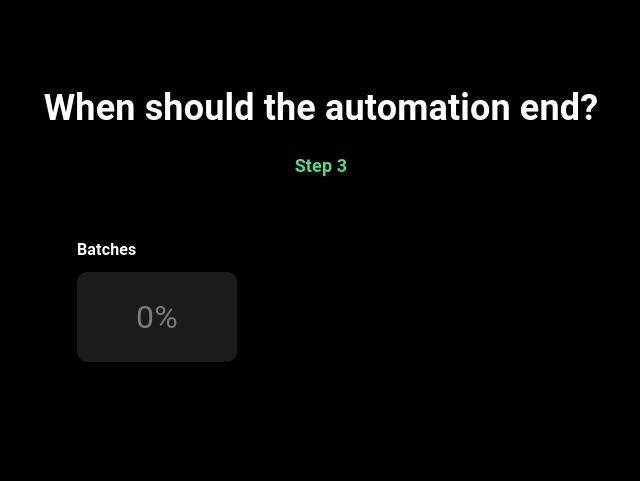
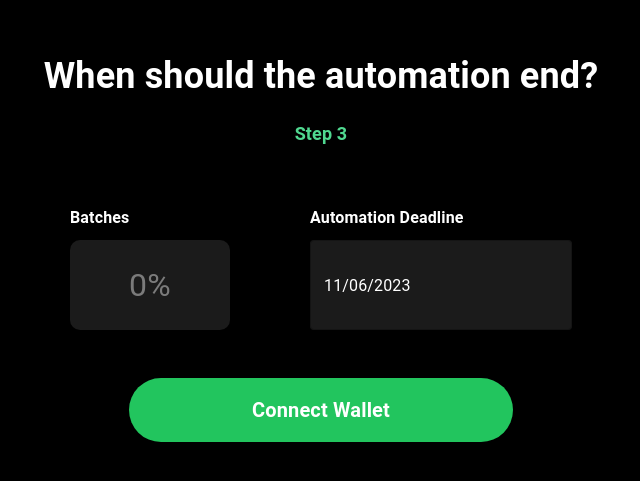
Before and after one commit to fhd1423/splurgefi, a Next.js app in the folder src/frontend/: page /step-three in a window 1280 px wide. Shown: the part 151-632 px from the top of the page, without its empty margins (319-959 px from the left). Built offline with nearby package versions, Linux system fonts and the light colour scheme.

Commit message:
Finishedbasic step3 ui

```diff
--- a/src/frontend/components/CustomDatePicker.js
+++ b/src/frontend/components/CustomDatePicker.js
@@ -1,65 +1,71 @@
-import * as React from "react";
-import TextField from "@mui/material/TextField";
+// CustomDatePicker.js
+import React from "react";
 import { DatePicker } from "@mui/x-date-pickers/DatePicker";
-import { styled } from "@mui/system";
-import Typography from "@mui/material/Typography";
-import { LocalizationProvider } from "@mui/x-date-pickers/LocalizationProvider";
+import {
+  TextField,
+  createTheme,
+  ThemeProvider,
+  Typography,
+} from "@mui/material";
 
-const CustomStyledTextField = styled(TextField)({
-  "& label.Mui-focused": {
-    color: "white",
-  },
-  "& .MuiInputBase-input": {
-    color: "white",
-  },
-  "& .MuiOutlinedInput-root": {
-    "& fieldset": {
-      borderColor: "white",
-    },
-    "&:hover fieldset": {
-      borderColor: "white",
-    },
-    "&.Mui-focused fieldset": {
-      borderColor: "white",
+const customDatePickerTheme = createTheme({
+  palette: {
+    primary: {
+      main: "#50D890",
+      contrastText: "#1B1B1B",
     },
   },
-  "& .MuiSvgIcon-root": {
-    color: "white",
+  components: {
+    MuiTextField: {
+      styleOverrides: {
+        root: {
+          input: {
+            color: "#ffffff",
+            height: "70px",
+            padding: "10px 14px",
+          },
+          "& .MuiInputLabel-root": {
+            color: "#ffffff",
+          },
+          "& .MuiOutlinedInput-root": {
+            backgroundColor: "#1B1B1B",
+            borderRadius: "4px",
+            "&.Mui-focused fieldset": {
+              borderColor: "transparent",
+            },
+          },
+        },
+      },
+    },
+    MuiSvgIcon: {
+      styleOverrides: {
+        root: {
+          color: "#ffffff", // icon color
+        },
+      },
+    },
   },
 });
 
-export default function CustomDatePicker({ value, onChange, label, ...other }) {
+const CustomDatePicker = ({ selectedDate, setSelectedDate }) => {
   return (
-    <LocalizationProvider dateAdapter={AdapterDayjs}>
+    <ThemeProvider theme={customDatePickerTheme}>
+      <Typography
+        variant="subtitle1"
+        color="white"
+        fontWeight="600"
+        gutterBottom
+        style={{ marginBottom: "8px", textAlign: "left" }}
+      >
+        Automation Deadline
+      </Typography>
       <DatePicker
-        label={label}
-        value={value}
-        onChange={onChange}
-        renderInput={(params) => (
-          <CustomStyledTextField
-            {...params}
-            InputLabelProps={{
-              ...params.InputLabelProps,
-              style: { color: "white" },
-            }}
-            inputProps={{ ...params.inputProps, style: { color: "white" } }} // Ensure the input text is white
-            sx={{
-              "& .MuiOutlinedInput-root .MuiOutlinedInput-notchedOutline": {
-                borderColor: "white",
-              },
-              "&:hover .MuiOutlinedInput-root .MuiOutlinedInput-notchedOutline":
-                {
-                  borderColor: "white",
-                },
-              "& .MuiOutlinedInput-root.Mui-focused .MuiOutlinedInput-notchedOutline":
-                {
-                  borderColor: "white",
-                },
-            }}
-          />
-        )}
-        {...other}
+        value={selectedDate}
+        onChange={setSelectedDate}
+        renderInput={(params) => <TextField {...params} />}
       />
-    </LocalizationProvider>
+    </ThemeProvider>
   );
-}
+};
+
+export default CustomDatePicker;
--- a/src/frontend/pages/step-one.js
+++ b/src/frontend/pages/step-one.js
@@ -10,7 +10,6 @@ export default function StepOne() {
   const tokenOptions = [
     { label: "Token A", value: "A" },
     { label: "Token B", value: "B" },
-    // ... other options
   ];
 
   return (
--- a/src/frontend/pages/step-three.js
+++ b/src/frontend/pages/step-three.js
@@ -1,11 +1,10 @@
-"use client";
+// step-three.js
 import React, { useState } from "react";
 import Head from "next/head";
 import CustomInputPercent from "../components/CustomInputPercent";
+import CustomDatePicker from "../components/CustomDatePicker"; // Import the new component
 import { AdapterDayjs } from "@mui/x-date-pickers/AdapterDayjs";
 import { LocalizationProvider } from "@mui/x-date-pickers/LocalizationProvider";
-import { DatePicker } from "@mui/x-date-pickers/DatePicker";
-import TextField from "@mui/material/TextField";
 import Grid from "@mui/material/Grid";
 import dayjs from "dayjs";
 
@@ -33,15 +32,17 @@ export default function StepThree() {
               <CustomInputPercent title="Batches" />
             </Grid>
             <Grid item>
-              <DatePicker
-                label="Choose a date"
-                value={selectedDate}
-                onChange={(newDate) => setSelectedDate(newDate)}
-                renderInput={(params) => <TextField {...params} />}
+              <CustomDatePicker
+                selectedDate={selectedDate}
+                setSelectedDate={setSelectedDate}
               />
             </Grid>
           </Grid>
         </div>
+
+        <button className="bg-green-500 text-white text-xl font-bold rounded-full shadow-lg hover:bg-green-600 w-96 h-16">
+          Connect Wallet
+        </button>
       </div>
     </LocalizationProvider>
   );
```
